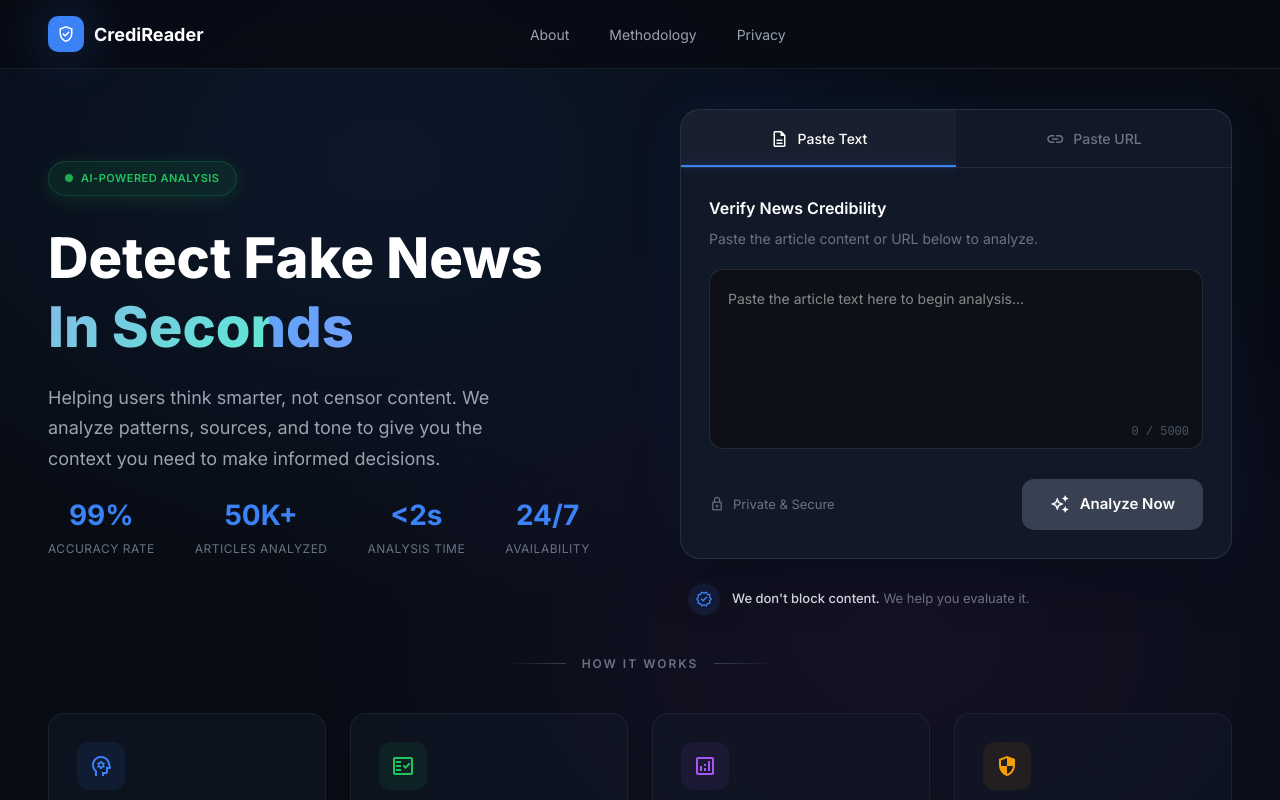
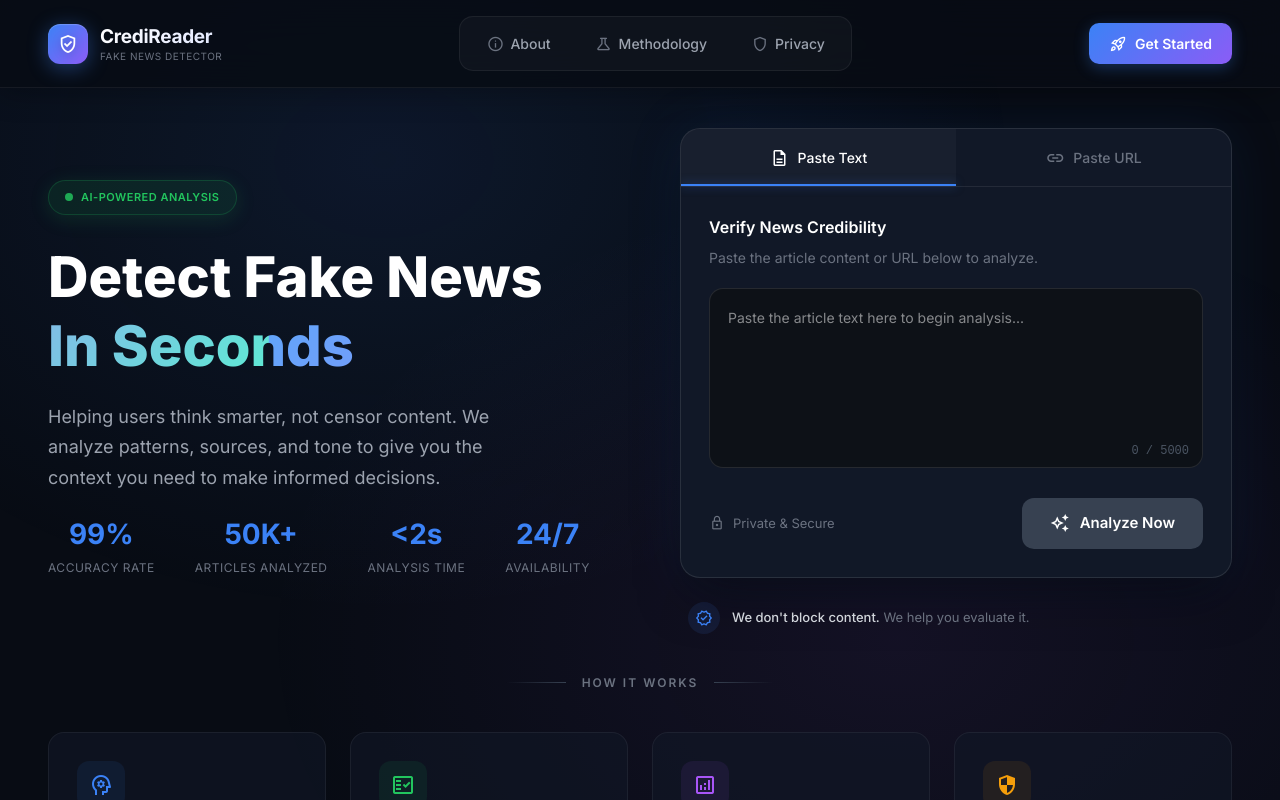
Before and after one commit to Abhijeet-980/fake-news-assistant, a React (Vite) app in the folder frontend/: page / in a window 1280 px wide. Shown: the top 800 px of the page. Built offline with nearby package versions, Linux system fonts and the light colour scheme; no server answers.

Commit message:
Improved Nav Bar

```diff
--- a/frontend/src/pages/LandingPage.jsx
+++ b/frontend/src/pages/LandingPage.jsx
@@ -128,83 +128,196 @@ export default function LandingPage({ onAnalyze, onNavigate }) {
                 }
             `}</style>
 
-            {/* Header */}
+            {/* Header - Enhanced Navbar */}
             <header style={{
                 display: 'flex',
                 alignItems: 'center',
                 justifyContent: 'space-between',
                 padding: isMobile ? '12px 16px' : '16px 48px',
-                borderBottom: '1px solid rgba(255,255,255,0.08)',
-                backgroundColor: 'rgba(8,12,20,0.9)',
-                backdropFilter: 'blur(10px)',
+                borderBottom: '1px solid rgba(255,255,255,0.06)',
+                backgroundColor: 'rgba(8,12,20,0.85)',
+                backdropFilter: 'blur(20px)',
+                WebkitBackdropFilter: 'blur(20px)',
                 position: 'sticky',
                 top: 0,
                 zIndex: 50,
-                animation: isLoaded ? 'fadeInDown 0.6s ease-out' : 'none'
+                animation: isLoaded ? 'fadeInDown 0.6s ease-out' : 'none',
+                boxShadow: '0 4px 30px rgba(0,0,0,0.3)'
             }}>
-                <div style={{ display: 'flex', alignItems: 'center', gap: '10px' }}>
+                {/* Logo Section */}
+                <div style={{
+                    display: 'flex',
+                    alignItems: 'center',
+                    gap: '12px',
+                    cursor: 'pointer'
+                }}
+                    onClick={() => onNavigate && onNavigate('home')}
+                >
                     <div style={{
-                        width: isMobile ? '32px' : '36px',
-                        height: isMobile ? '32px' : '36px',
-                        borderRadius: '10px',
-                        backgroundColor: '#3b82f6',
+                        width: isMobile ? '36px' : '40px',
+                        height: isMobile ? '36px' : '40px',
+                        borderRadius: '12px',
+                        background: 'linear-gradient(135deg, #3b82f6 0%, #8b5cf6 100%)',
                         display: 'flex',
                         alignItems: 'center',
                         justifyContent: 'center',
-                        animation: 'glow 3s ease-in-out infinite',
-                        transition: 'transform 0.3s ease'
+                        boxShadow: '0 4px 20px rgba(59,130,246,0.4), inset 0 1px 1px rgba(255,255,255,0.2)',
+                        transition: 'all 0.3s ease'
                     }}
-                        onMouseOver={e => e.currentTarget.style.transform = 'scale(1.1) rotate(5deg)'}
-                        onMouseOut={e => e.currentTarget.style.transform = 'scale(1) rotate(0deg)'}
+                        onMouseOver={e => {
+                            e.currentTarget.style.transform = 'scale(1.05) rotate(5deg)';
+                            e.currentTarget.style.boxShadow = '0 6px 25px rgba(59,130,246,0.5), inset 0 1px 1px rgba(255,255,255,0.2)';
+                        }}
+                        onMouseOut={e => {
+                            e.currentTarget.style.transform = 'scale(1) rotate(0deg)';
+                            e.currentTarget.style.boxShadow = '0 4px 20px rgba(59,130,246,0.4), inset 0 1px 1px rgba(255,255,255,0.2)';
+                        }}
                     >
-                        <span className="material-symbols-outlined" style={{ color: 'white', fontSize: isMobile ? '18px' : '20px' }}>verified_user</span>
+                        <span className="material-symbols-outlined" style={{
+                            color: 'white',
+                            fontSize: isMobile ? '20px' : '22px',
+                            filter: 'drop-shadow(0 2px 4px rgba(0,0,0,0.2))'
+                        }}>verified_user</span>
                     </div>
-                    <span style={{ color: 'white', fontWeight: '700', fontSize: isMobile ? '16px' : '18px' }}>CrediReader</span>
+                    <div style={{ display: 'flex', flexDirection: 'column' }}>
+                        <span style={{
+                            color: 'white',
+                            fontWeight: '700',
+                            fontSize: isMobile ? '17px' : '19px',
+                            letterSpacing: '-0.3px',
+                            background: 'linear-gradient(135deg, #ffffff 0%, #e0e7ff 100%)',
+                            WebkitBackgroundClip: 'text',
+                            WebkitTextFillColor: 'transparent'
+                        }}>CrediReader</span>
+                        {!isMobile && (
+                            <span style={{
+                                fontSize: '10px',
+                                color: '#6b7280',
+                                letterSpacing: '0.5px',
+                                marginTop: '-2px'
+                            }}>FAKE NEWS DETECTOR</span>
+                        )}
+                    </div>
                 </div>
 
-                {/* Navigation - Hidden on mobile, shown on tablet/desktop */}
+                {/* Navigation - Desktop/Tablet */}
                 {!isMobile && (
-                    <nav style={{ display: 'flex', gap: isTablet ? '24px' : '40px' }}>
-                        {[{ label: 'About', page: 'about' }, { label: 'Methodology', page: 'methodology' }, { label: 'Privacy', page: 'privacy' }].map((item) => (
-                            <span
+                    <nav style={{
+                        display: 'flex',
+                        alignItems: 'center',
+                        gap: '8px',
+                        backgroundColor: 'rgba(255,255,255,0.03)',
+                        padding: '6px 8px',
+                        borderRadius: '14px',
+                        border: '1px solid rgba(255,255,255,0.06)'
+                    }}>
+                        {[
+                            { label: 'About', page: 'about', icon: 'info' },
+                            { label: 'Methodology', page: 'methodology', icon: 'science' },
+                            { label: 'Privacy', page: 'privacy', icon: 'shield' }
+                        ].map((item) => (
+                            <button
                                 key={item.label}
                                 onClick={() => onNavigate && onNavigate(item.page)}
                                 style={{
-                                    color: '#9ca3af',
-                                    fontSize: '14px',
+                                    display: 'flex',
+                                    alignItems: 'center',
+                                    gap: '6px',
+                                    padding: isTablet ? '8px 14px' : '10px 18px',
+                                    backgroundColor: 'transparent',
+                                    border: 'none',
+                                    borderRadius: '10px',
                                     cursor: 'pointer',
-                                    transition: 'all 0.3s ease',
-                                    position: 'relative'
+                                    transition: 'all 0.2s ease'
                                 }}
                                 onMouseOver={e => {
-                                    e.currentTarget.style.color = '#ffffff';
-                                    e.currentTarget.style.transform = 'translateY(-2px)';
+                                    e.currentTarget.style.backgroundColor = 'rgba(59,130,246,0.15)';
+                                    e.currentTarget.querySelector('span:first-child').style.color = '#60a5fa';
+                                    e.currentTarget.querySelector('span:last-child').style.color = '#ffffff';
                                 }}
                                 onMouseOut={e => {
-                                    e.currentTarget.style.color = '#9ca3af';
-                                    e.currentTarget.style.transform = 'translateY(0)';
+                                    e.currentTarget.style.backgroundColor = 'transparent';
+                                    e.currentTarget.querySelector('span:first-child').style.color = '#6b7280';
+                                    e.currentTarget.querySelector('span:last-child').style.color = '#9ca3af';
                                 }}
                             >
-                                {item.label}
-                            </span>
+                                <span className="material-symbols-outlined" style={{
+                                    fontSize: '18px',
+                                    color: '#6b7280',
+                                    transition: 'color 0.2s ease'
+                                }}>{item.icon}</span>
+                                <span style={{
+                                    fontSize: '14px',
+                                    fontWeight: '500',
+                                    color: '#9ca3af',
+                                    transition: 'color 0.2s ease'
+                                }}>{item.label}</span>
+                            </button>
                         ))}
                     </nav>
+                )}
+
+                {/* CTA Button - Desktop only */}
+                {!isMobile && !isTablet && (
+                    <button
+                        style={{
+                            display: 'flex',
+                            alignItems: 'center',
+                            gap: '8px',
+                            padding: '10px 20px',
+                            background: 'linear-gradient(135deg, #3b82f6 0%, #8b5cf6 100%)',
+                            border: 'none',
+                            borderRadius: '10px',
+                            cursor: 'pointer',
+                            boxShadow: '0 4px 15px rgba(59,130,246,0.3)',
+                            transition: 'all 0.3s ease'
+                        }}
+                        onMouseOver={e => {
+                            e.currentTarget.style.transform = 'translateY(-2px)';
+                            e.currentTarget.style.boxShadow = '0 6px 20px rgba(59,130,246,0.4)';
+                        }}
+                        onMouseOut={e => {
+                            e.currentTarget.style.transform = 'translateY(0)';
+                            e.currentTarget.style.boxShadow = '0 4px 15px rgba(59,130,246,0.3)';
+                        }}
+                    >
+                        <span className="material-symbols-outlined" style={{ fontSize: '18px', color: 'white' }}>rocket_launch</span>
+                        <span style={{ fontSize: '14px', fontWeight: '600', color: 'white' }}>Get Started</span>
+                    </button>
                 )}
 
                 {/* Mobile menu button */}
                 {isMobile && (
                     <button style={{
-                        background: 'transparent',
-                        border: 'none',
+                        display: 'flex',
+                        alignItems: 'center',
+                        justifyContent: 'center',
+                        width: '40px',
+                        height: '40px',
+                        background: 'rgba(255,255,255,0.05)',
+                        border: '1px solid rgba(255,255,255,0.1)',
+                        borderRadius: '10px',
                         color: '#9ca3af',
                         cursor: 'pointer',
-                        padding: '8px'
-                    }}>
-                        <span className="material-symbols-outlined" style={{ fontSize: '24px' }}>menu</span>
+                        transition: 'all 0.2s ease'
+                    }}
+                        onMouseOver={e => {
+                            e.currentTarget.style.background = 'rgba(59,130,246,0.15)';
+                            e.currentTarget.style.borderColor = 'rgba(59,130,246,0.3)';
+                            e.currentTarget.style.color = '#60a5fa';
+                        }}
+                        onMouseOut={e => {
+                            e.currentTarget.style.background = 'rgba(255,255,255,0.05)';
+                            e.currentTarget.style.borderColor = 'rgba(255,255,255,0.1)';
+                            e.currentTarget.style.color = '#9ca3af';
+                        }}
+                    >
+                        <span className="material-symbols-outlined" style={{ fontSize: '22px' }}>menu</span>
                     </button>
                 )}
 
-                {!isMobile && <div style={{ width: '120px' }} />}
+                {/* Spacer for tablet */}
+                {isTablet && <div style={{ width: '40px' }} />}
             </header>
 
             {/* Main Content */}
```
